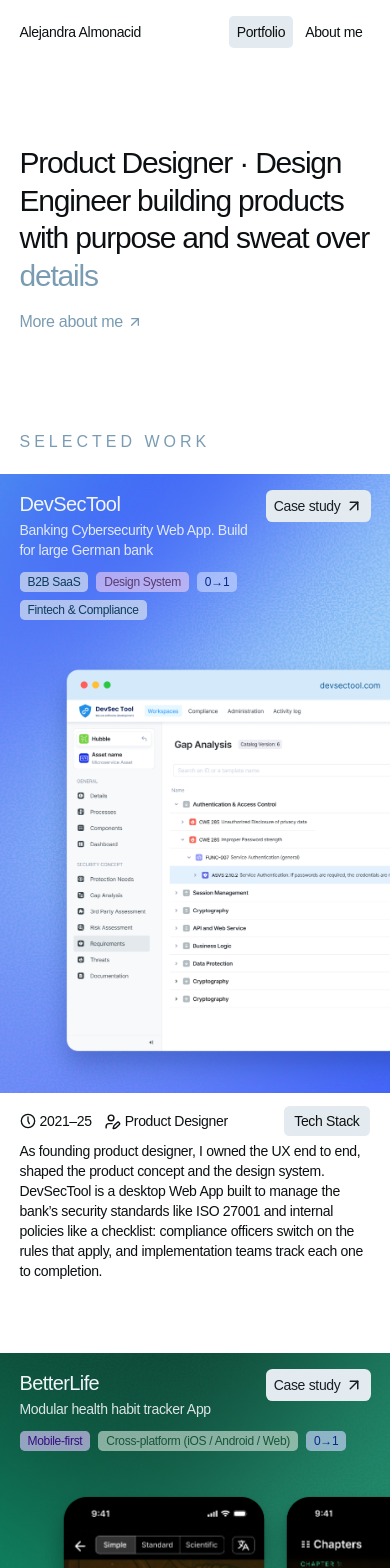
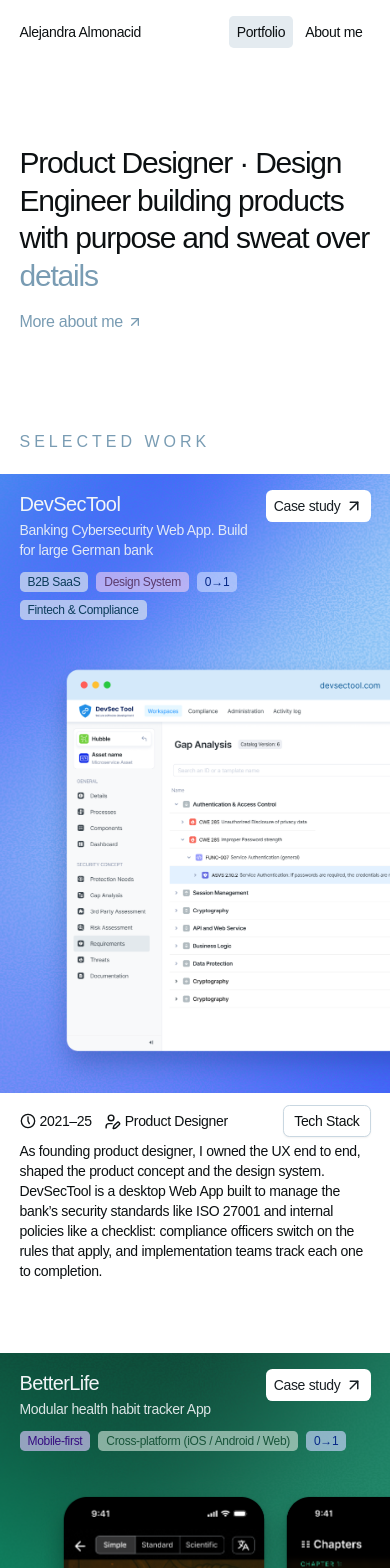
Before and after one commit to ale-almonacid/web-portfolio, a React (Vite) app: page / in a window 390 px wide. Shown: the top 1568 px of the page. Built offline with nearby package versions, Linux system fonts and the light colour scheme.

Commit message:
Buttons mobile changes

```diff
--- a/src/components/ProjectCardMobile.tsx
+++ b/src/components/ProjectCardMobile.tsx
@@ -78,7 +78,7 @@ function ProjectCardMobile({ project }: Props) {
                 </div>
                 </div>
 
-                <Button variant={"secondary"} size={"sm"}>Tech Stack</Button>
+                <Button variant="outline" size={"sm"}>Tech Stack</Button>
 
 
             </div>
--- a/src/index.css
+++ b/src/index.css
@@ -119,7 +119,7 @@
   --card-foreground: var(--color-bluegray-50);
   --popover: var(--color-bluegray-900);
   --popover-foreground: var(--color-bluegray-50);
-  --primary: var(--color-bluegray-100);
+  --primary: var(--color-white);
   --primary-foreground: var(--color-bluegray-900);
   --secondary: var(--color-bluegray-800);
   --secondary-foreground: var(--color-bluegray-50);
```
